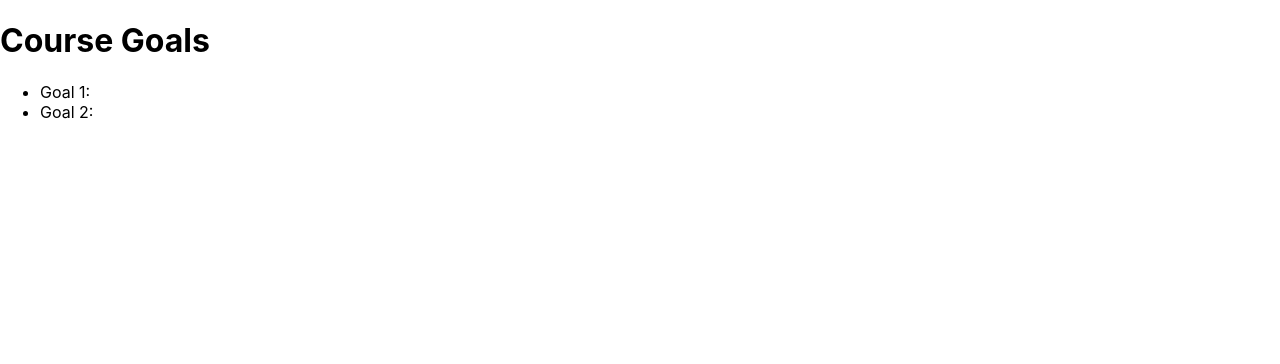
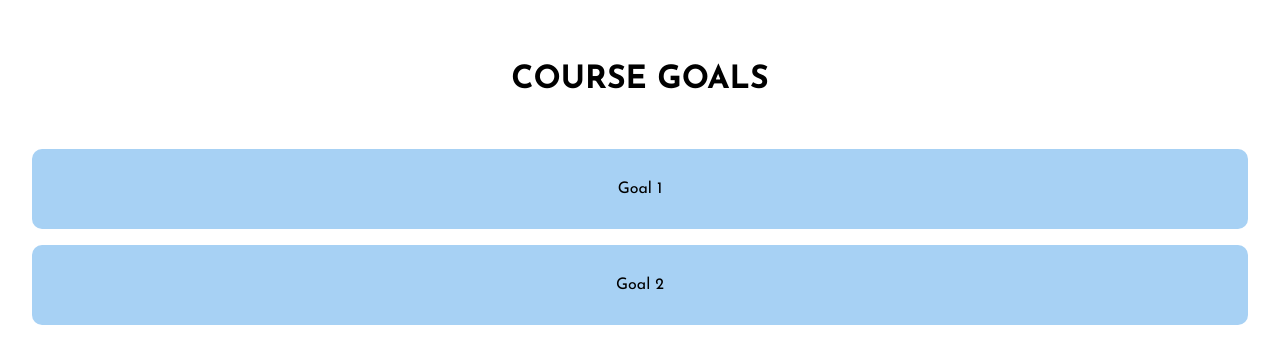
Before and after one commit to praditha-b/goal-list, a React (Create React App) app in the folder frontend/: page / in a window 1280 px wide. Shown: the top 364 px of the page. Built offline with nearby package versions, Linux system fonts and the light colour scheme.

Commit message:
Added basic styling

```diff
--- a/frontend/src/App.css
+++ b/frontend/src/App.css
@@ -1,38 +1,9 @@
-.App {
+@import url('https://fonts.googleapis.com/css2?family=Josefin+Sans:wght@400;700&display=swap');
+
+
+.heading{
   text-align: center;
+  font-family: "Josefin Sans", sans-serif;
+  margin-top: 2em;
+
 }
-
-.App-logo {
-  height: 40vmin;
-  pointer-events: none;
-}
-
-@media (prefers-reduced-motion: no-preference) {
-  .App-logo {
-    animation: App-logo-spin infinite 20s linear;
-  }
-}
-
-.App-header {
-  background-color: #282c34;
-  min-height: 100vh;
-  display: flex;
-  flex-direction: column;
-  align-items: center;
-  justify-content: center;
-  font-size: calc(10px + 2vmin);
-  color: white;
-}
-
-.App-link {
-  color: #61dafb;
-}
-
-@keyframes App-logo-spin {
-  from {
-    transform: rotate(0deg);
-  }
-  to {
-    transform: rotate(360deg);
-  }
-}
--- a/frontend/src/App.js
+++ b/frontend/src/App.js
@@ -4,7 +4,7 @@ import GoalList from './components/GoalList/GoalList'
 function App() {
   return (
     <div>
-   <h1>Course Goals</h1>
+   <h1 className='heading'>COURSE GOALS</h1>
    <GoalList/>
    </div>
   );
--- /dev/null
+++ b/frontend/src/components/GoalList/GoalList.css
@@ -0,0 +1,16 @@
+.goalList li
+{
+    list-style: none;
+    padding: 2em;
+    border-radius: 10px;
+    background-color: rgb(167, 209, 244);
+    text-align: center;
+    margin-bottom: 1em;
+    font-family: "Josefin Sans", sans-serif;
+}
+.goalList{
+
+    margin: 0;
+    padding: 2em 2em;
+
+}
--- a/frontend/src/components/GoalList/GoalList.js
+++ b/frontend/src/components/GoalList/GoalList.js
@@ -1,13 +1,15 @@
 import React from 'react'
+import './GoalList.css';
+
 
 const GoalList = () => {
     return (
-
-        <ul>
-        <li>Goal 1: </li>
-        <li>Goal 2: </li>
+        <div>
+        <ul className='goalList'>
+        <li>Goal 1 </li>
+        <li>Goal 2 </li>
         </ul>
-
+        </div>
     );
 }
 
```
